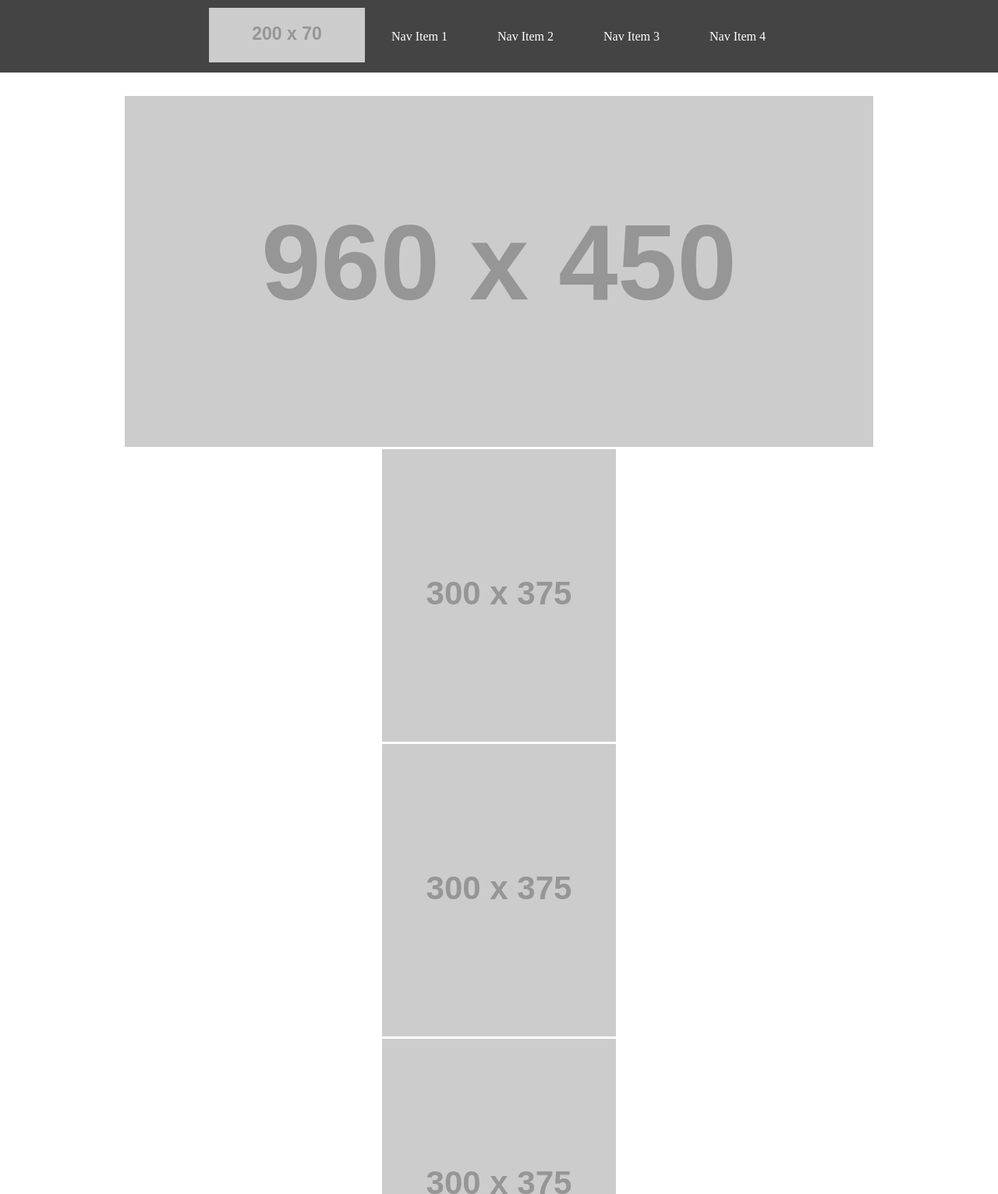
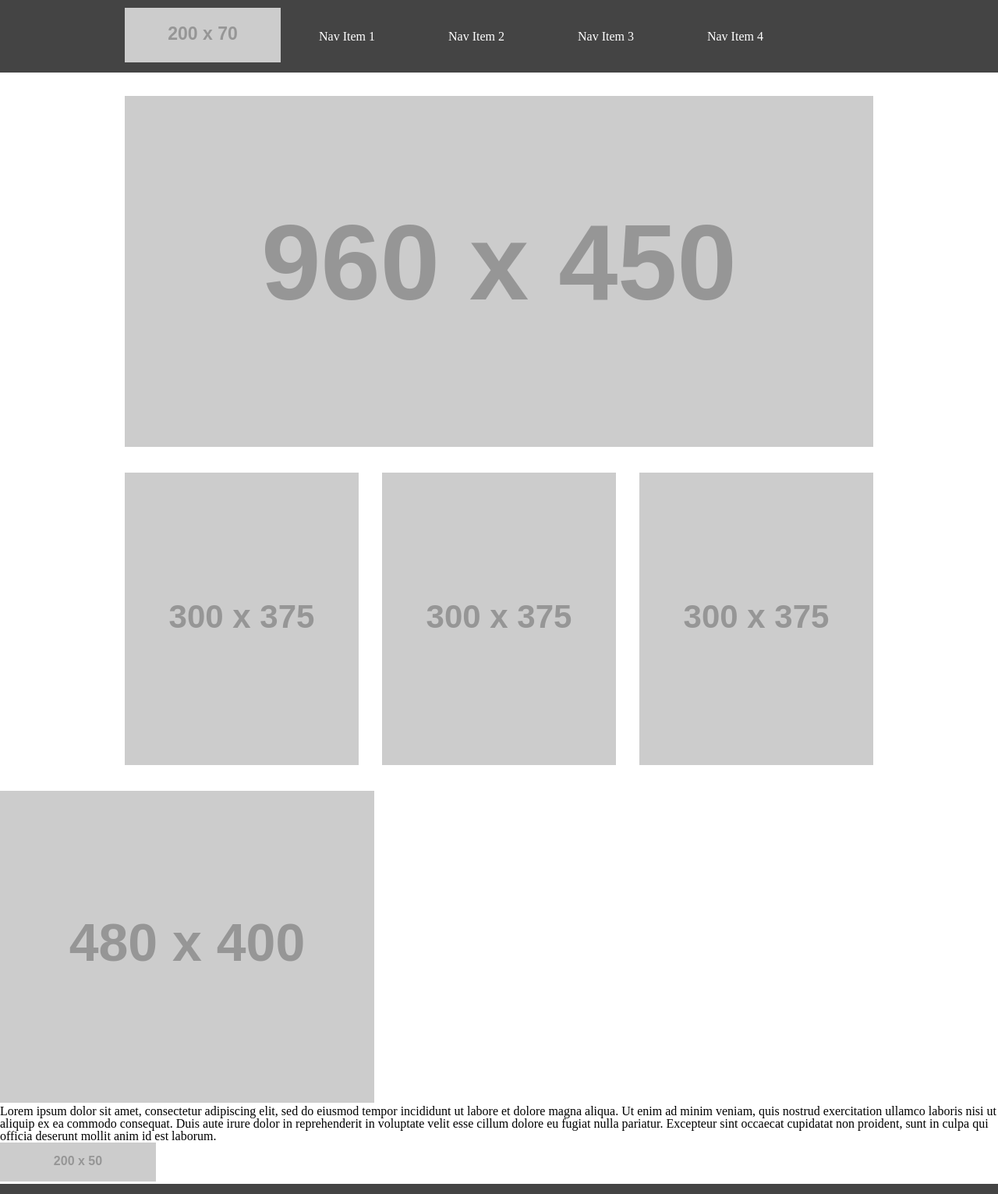
Before and after one commit to adamowada/wireframe-exercise, a plain HTML site: page index.html in a window 1280 px wide. Shown: the top 1531 px of the page at 78% size. Drawn offline with Linux system fonts and the light colour scheme; placeholder pictures from the web are drawn by us.

Commit message:
divs and sections 1-4

```diff
--- a/index.html
+++ b/index.html
@@ -22,6 +22,8 @@
     <section id="section1">
       <img src="http://via.placeholder.com/960x450" alt="placeholder">
     </section>
+
+    <div id="div2">
     <section id="section2">
       <img src="http://via.placeholder.com/300x375" alt="placeholder">
     </section>
@@ -31,6 +33,8 @@
     <section id="section4">
       <img src="http://via.placeholder.com/300x375" alt="placeholder">
     </section>
+    </div>
+
 
     <section id="section5">
       <img src="http://via.placeholder.com/480x400" alt="placeholder">
--- a/style.css
+++ b/style.css
@@ -12,32 +12,37 @@ header, footer {
   display: inline;
   vertical-align: middle;
   color: white;
-  padding: 10px 30px 10px 30px;
+  padding: 10px 45px 10px 45px;
 }
+
 
 #div1 {
   display: table;
   margin: auto;
+  width: 960px;
+  margin-bottom: 30px;
 }
 
-/* header {
+#div2 {
   display: table;
   margin: auto;
-  width: 100%;
-} */
+  width: 960px;
+  margin-bottom: 30px;
+  margin-top: 30px;
+}
+
 
 
 #section1 {
   display: table;
   margin: auto;
-  margin-top: 30px;
 }
 
 #section2, #section3, #section4 {
-  display: table;
-  margin: auto;
+  display: inline;
 }
 
-#section5 {
-  margin-top: 30px;
+#section2, #section3 {
+  display: inline;
+  margin-right: 26px;
 }
```
